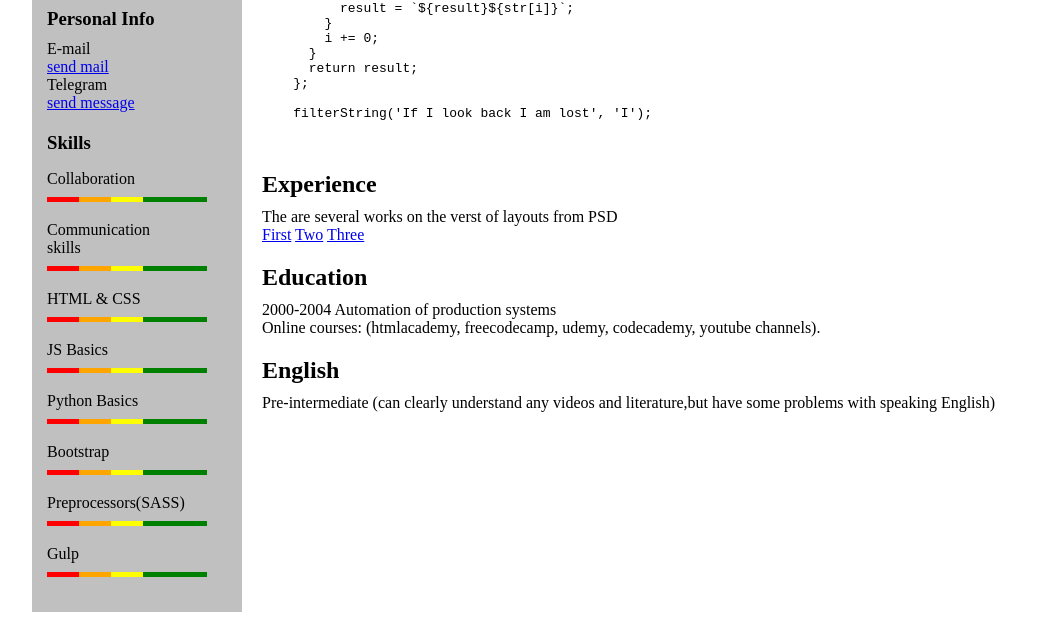
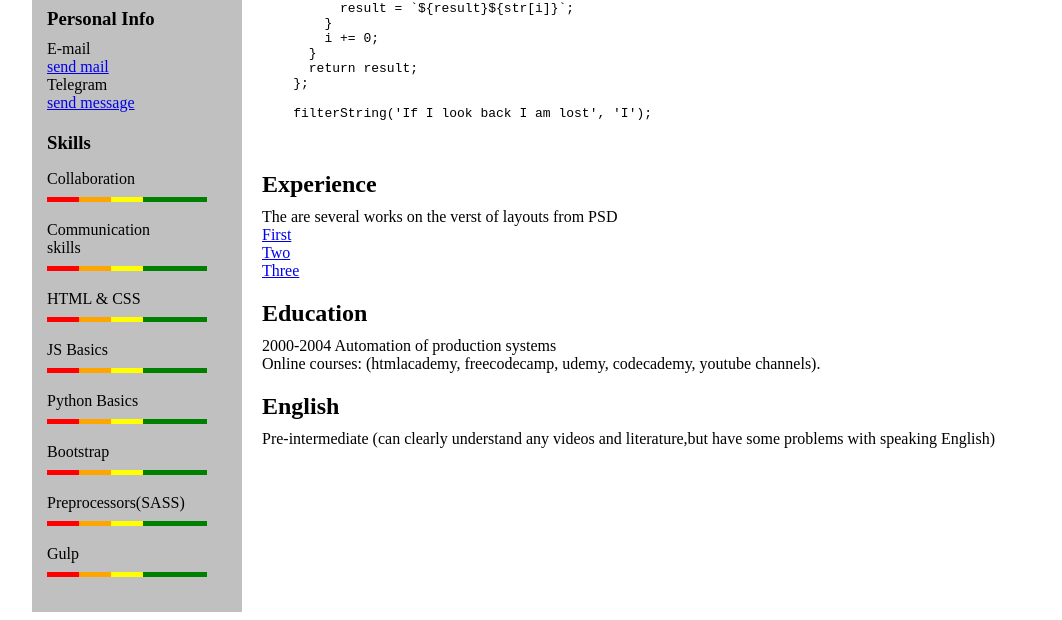
Before and after one commit to Aldans/rsschool-cv, a plain HTML site: page index.html in a window 1280 px wide. Shown: the part 243-863 px from the top of the page, without its empty margins (96-1158 px from the left). Drawn offline with Linux system fonts and the light colour scheme.

Commit message:
fix: change link on real
change link on real in contacts block (line: 31) and add tag in block experience (lines: 96-98)

```diff
--- a/index.html
+++ b/index.html
@@ -28,7 +28,7 @@
           </div>
           <div class="social">
             <p>Telegram</p>
-            <a href="myTelegram">send message</a>
+            <a href="https://t.me/x_All_x">send message</a>
           </div>
         </div>
         <!--  -->
@@ -93,9 +93,9 @@
         <section class="wrapExperience">
           <h2>Experience</h2>
           <p>The are several works on the verst of layouts from PSD</p>
-          <a href="https://aldans.github.io/layBosch">First</a>
-          <a href="https://aldans.github.io/isv7com/">Two</a>
-          <a href="https://aldans.github.io/">Three</a>
+          <p><a href="https://aldans.github.io/layBosch">First</a></p>
+          <p><a href="https://aldans.github.io/isv7com/">Two</a></p>
+          <p><a href="https://aldans.github.io/">Three</a></p>
         </section>
         <!--  -->
 
```
